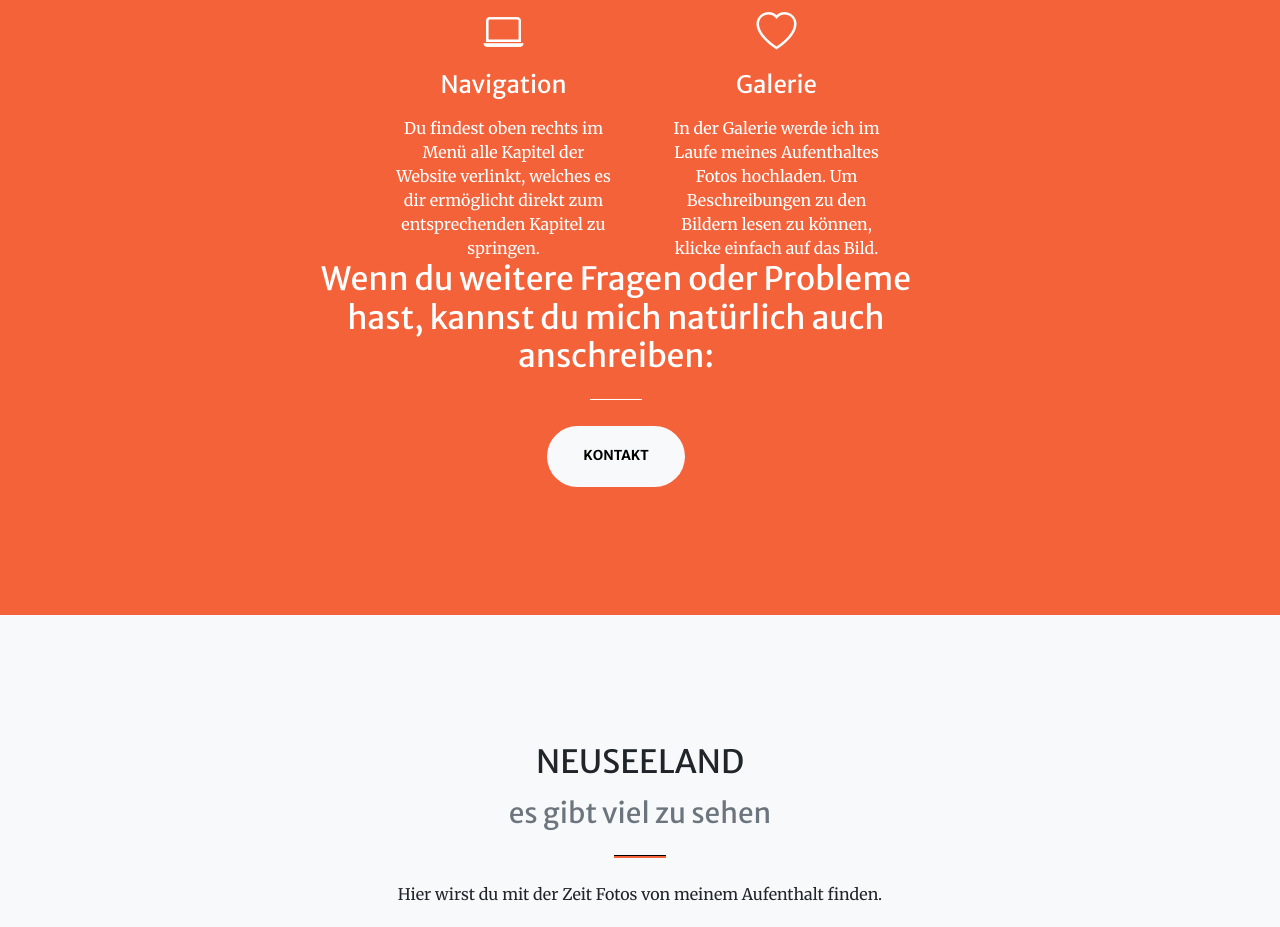
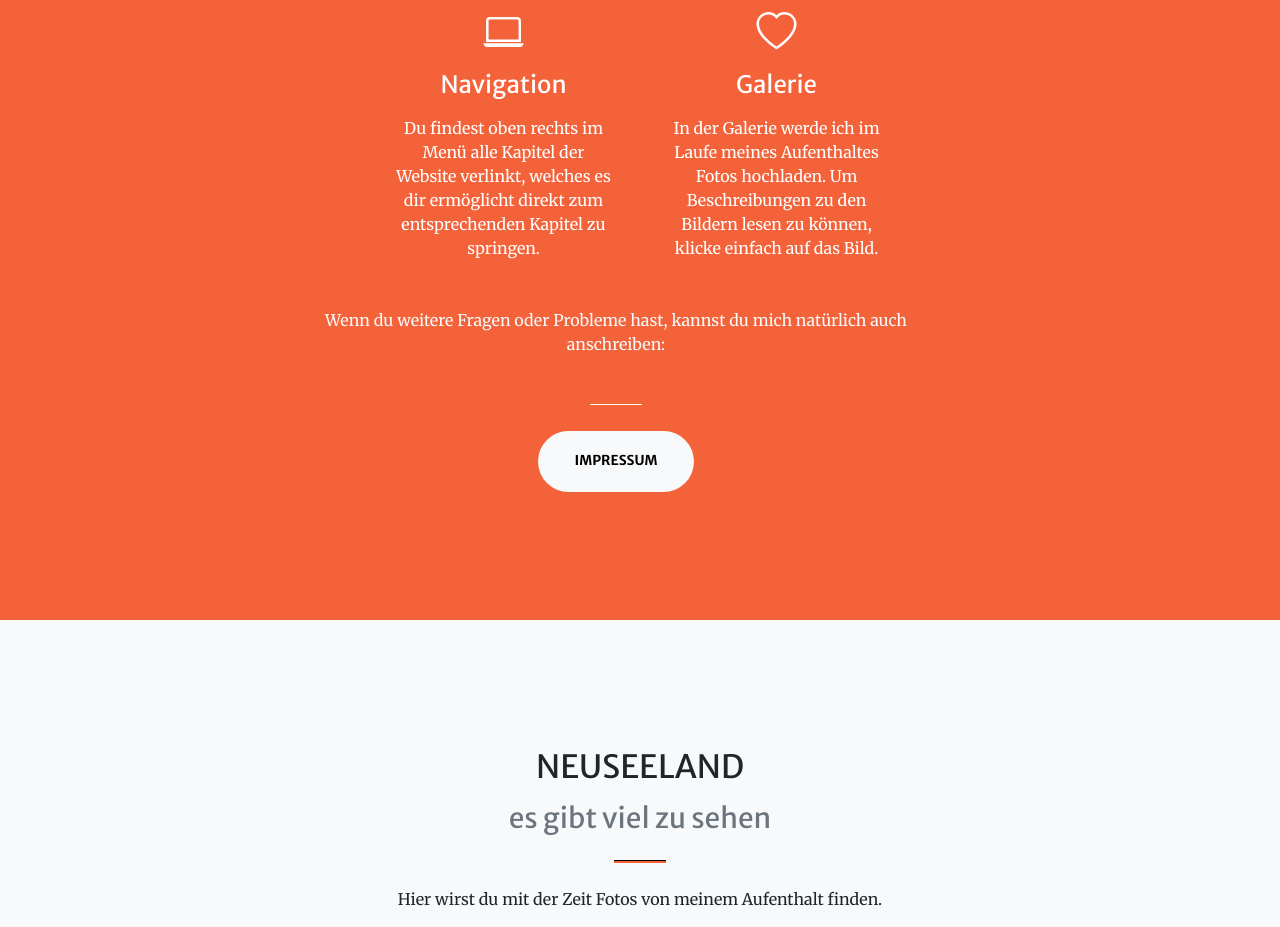
Before and after one commit to Inga07/New-Zealand-IJFD, a plain HTML site: page index.html in a window 1280 px wide. Shown: the part 2031-2958 px from the top of the page. Drawn offline with nearby package versions, Linux system fonts and the light colour scheme; some packages are replaced by stand-ins of ours; a script that the page names is missing.

Commit message:
Add files via upload

```diff
--- a/index.html
+++ b/index.html
@@ -112,11 +112,13 @@
                             <p class="text-white mb-0">In der Galerie werde ich im Laufe meines Aufenthaltes Fotos hochladen. Um Beschreibungen zu den Bildern lesen zu können, klicke einfach auf das Bild.</p>
                         </div>
                     </div>
-                    <div class="row gx-4 gx-lg-5 justify-content-center">
+                    <p></p>
+                    <br><br>
+                    <div class="row gx-4 gx-lg-5 justify-content-center text-center">
                         <div class="col-lg-8 text-center">
-                            <h2 class="text-white mt-0">Wenn du weitere Fragen oder Probleme hast, kannst du mich natürlich auch anschreiben:</h2>
+                            <p class="text-light mb-5">Wenn du weitere Fragen oder Probleme hast, kannst du mich natürlich auch anschreiben:</p>
                             <hr class="divider text-white"/>
-                            <a class="btn btn-light btn-xl" href="#contact">Kontakt</a>
+                            <a class="btn btn-light btn-xl" href="#contact">Impressum</a>
                         </div>
                     </div>
                 </div>
@@ -229,7 +231,7 @@
                     <div class="col-lg-8 col-xl-6 text-center">
                         <h2 class="mt-0">Impressum</h2>
                         <hr class="divider" />
-                        <p class="text-light mb-5">So kannst du mich erreichen:</p>
+                        <p class="text-light mb-5">So kannst du mich jederzeit erreichen:</p>
                     </div>
                 </div>
                 <div class="row gx-4 gx-lg-5 justify-content-center">
```
